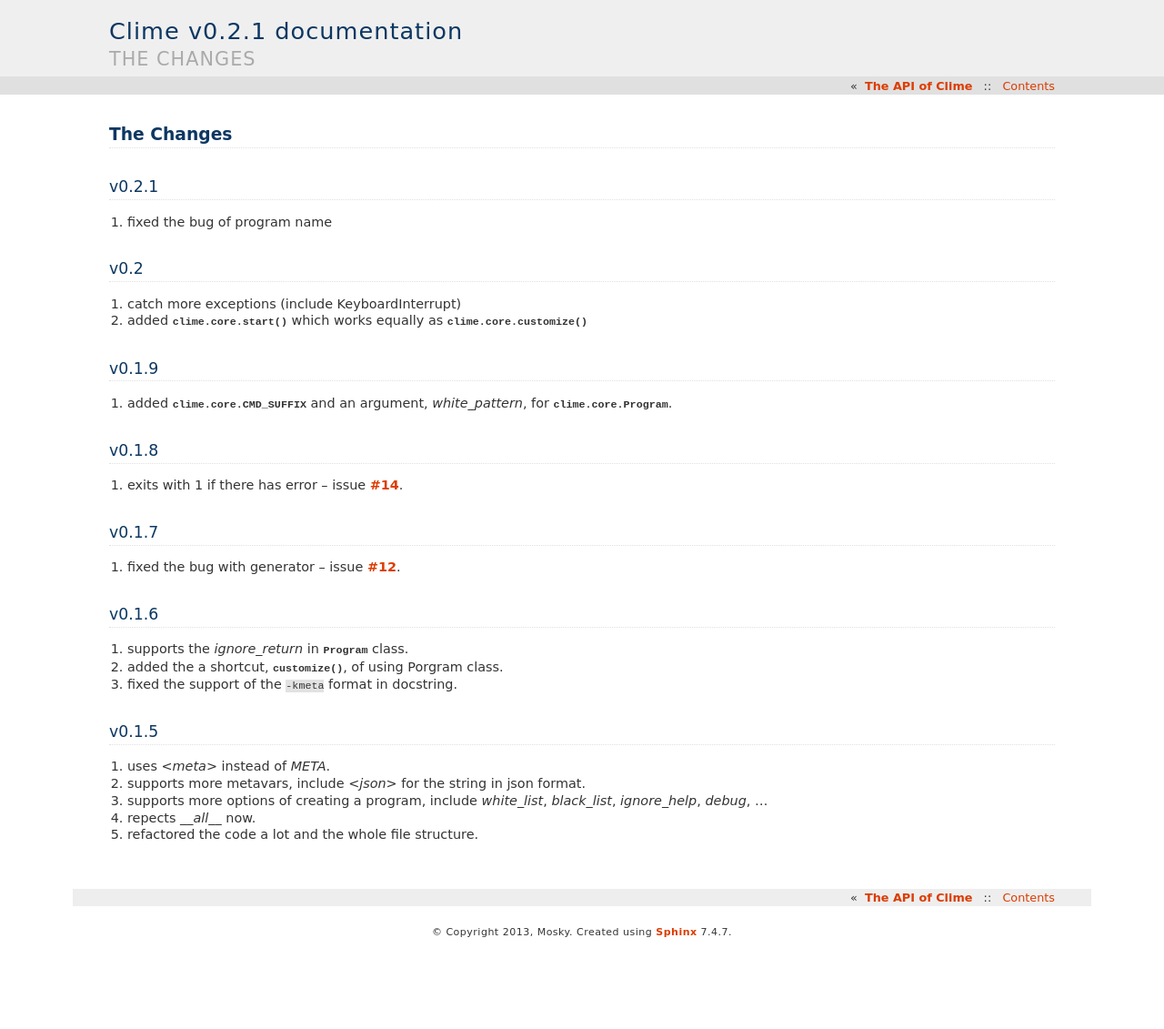
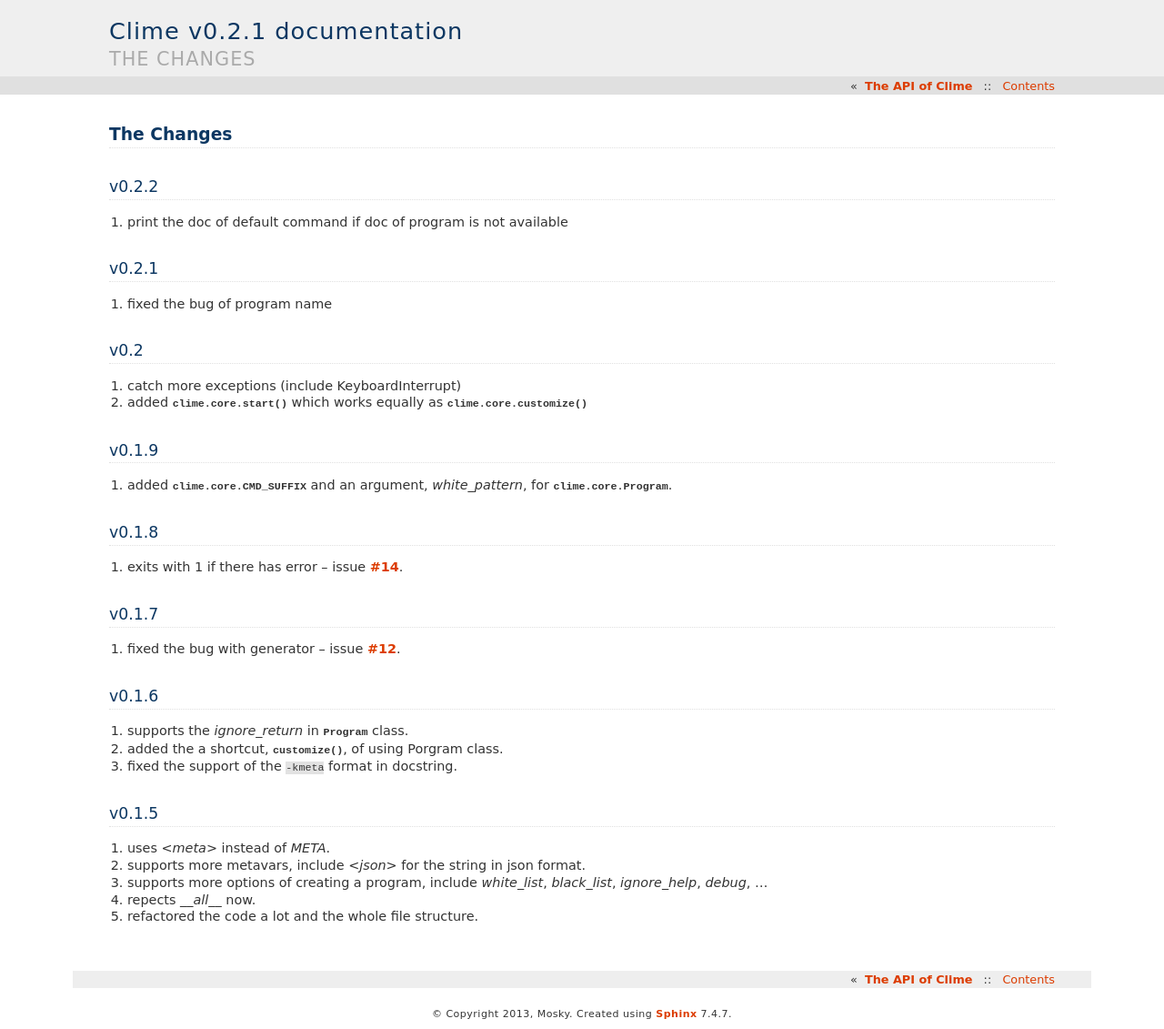
Before and after one commit to moskytw/clime, a Sphinx documentation site: the page built from docs/changes.rst, in a window 1280 px wide. Shown: the whole page at 91% size. Built offline with Sphinx 7.4.7, drawn with Linux system fonts in a browser that asks for light colours; before the commit the page ends 1041 px from its top, so only the background shows below that.

Commit message:
updated change log

```diff
--- a/docs/changes.rst
+++ b/docs/changes.rst
@@ -1,6 +1,11 @@
 
 The Changes
 ===========
+
+v0.2.2
+------
+
+1. print the doc of default command if doc of program is not available
 
 v0.2.1
 ------
```
